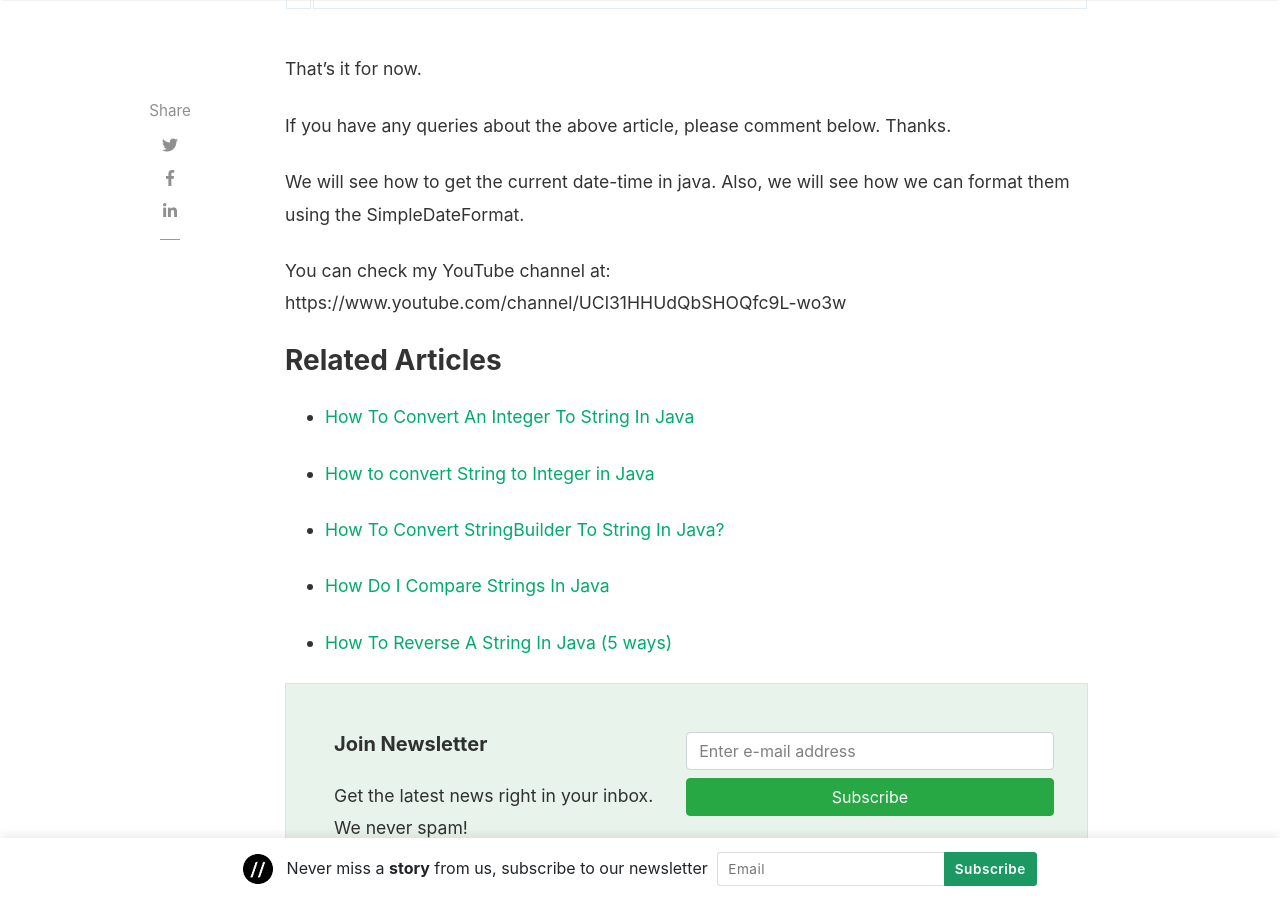
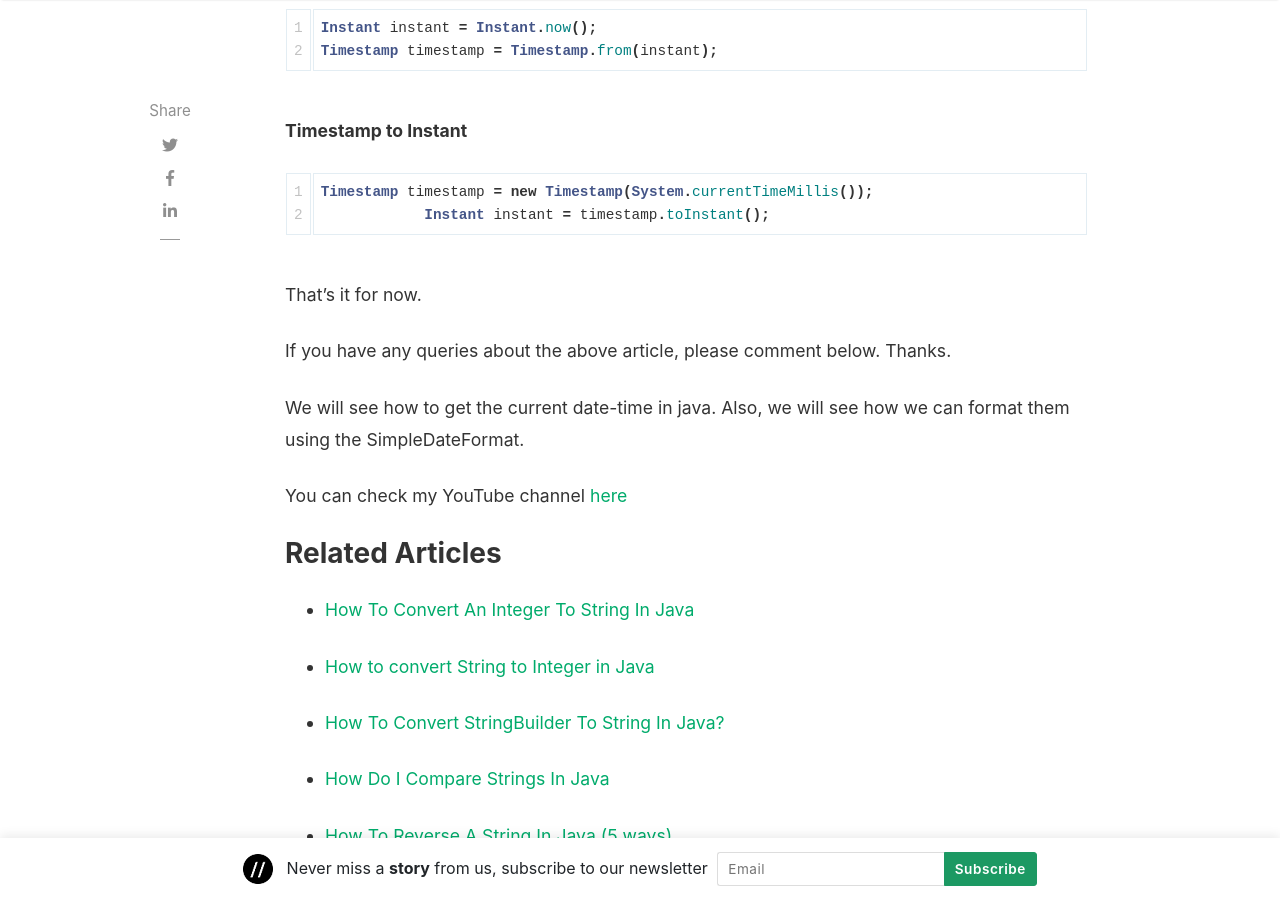
Before and after one commit to coderolls/coderolls-blog, a Jekyll site: the page built from _posts/java-time/2021-05-13-how-to-get-current-timestamps-in-java.md, in a window 1280 px wide and 900 px high, scrolled down 7400 px. Built offline with Jekyll 4.4.1, drawn with Linux system fonts in a browser that asks for light colours; nearby versions of some CDN libraries; comment, search, counter and statistics services are not loaded; some of the changed text lies outside the part shown.

Commit message:
Update groovy object datatype and java timestamp blogpost

```diff
--- a/_posts/java-time/2021-05-13-how-to-get-current-timestamps-in-java.md
+++ b/_posts/java-time/2021-05-13-how-to-get-current-timestamps-in-java.md
@@ -267,7 +275,7 @@ If you have any queries about the above article, please comment below. Thanks.
 
 We will see how to get the current date-time in java. Also, we will see how we can format them using the SimpleDateFormat.
 
-You can check my YouTube channel at: https://www.youtube.com/channel/UCl31HHUdQbSHOQfc9L-wo3w
+You can check my YouTube channel [here](https://www.youtube.com/channel/UCl31HHUdQbSHOQfc9L-wo3w)
 
 ### Related Articles
 
```
Also changed, not shown: other parts of _posts/java-time/2021-05-13-how-to-get-current-timestamps-in-java.md (+8 -0 lines), _posts/groovy/2021-05-11-determine-a-datatype-in-groovy.md (+5 -0 lines).
